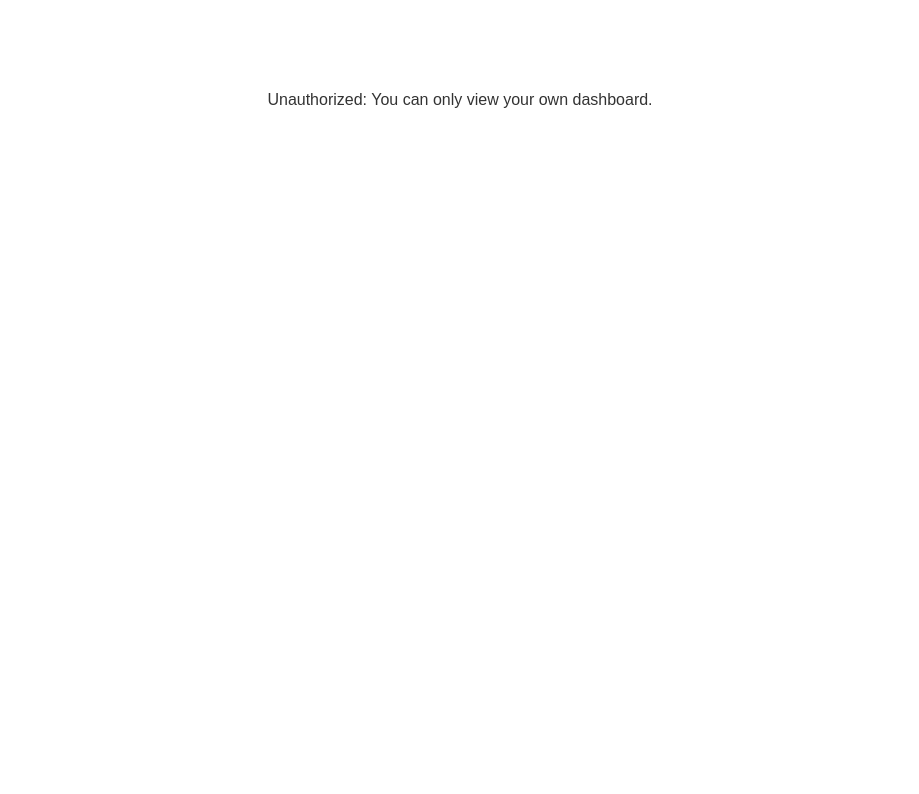
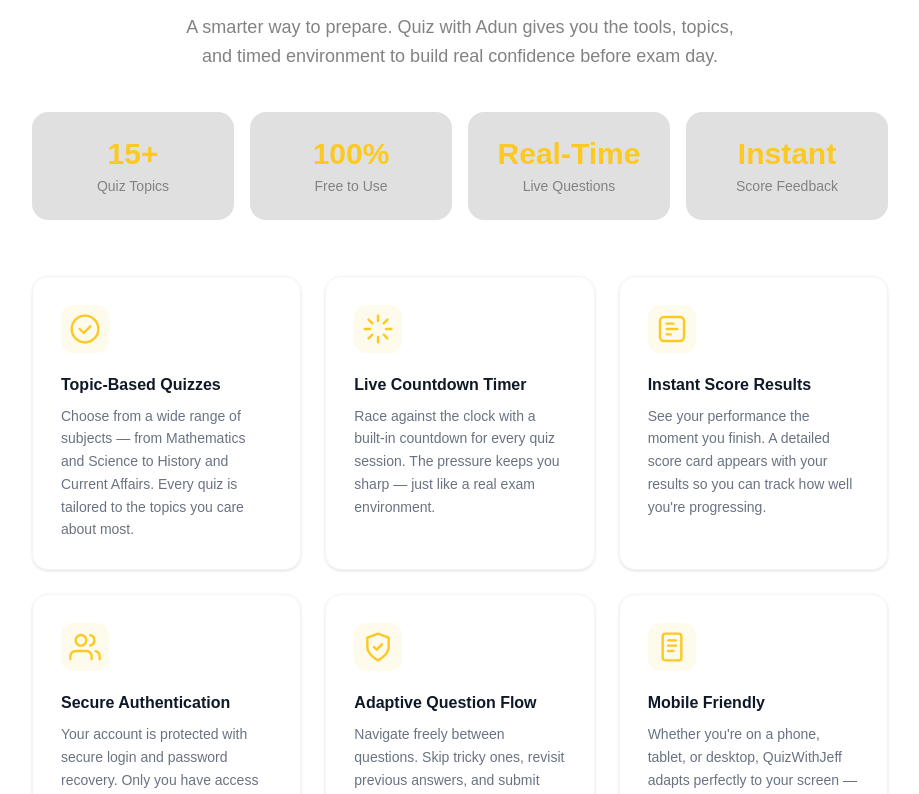
Before and after one commit to Asiwaju-Adunade/quiz, a Next.js app: page /features in a window 1280 px wide. Shown: the part 300-1094 px from the top of the page, without its empty margins (180-1099 px from the left). Before the commit the page ends 800 px from the top, so only its background shows below. Built offline with nearby package versions, Linux system fonts and the light colour scheme; no server answers; sample sign-in values are in the browser's storage.

Commit message:
update text

```diff
--- a/app/api/login/router.ts
+++ /dev/null
@@ -1 +0,0 @@
-// this is going to the API endpoint => localhost:3000/api/login
--- a/app/api/scores/routes.ts
+++ /dev/null
@@ -1 +0,0 @@
-// localhost:3000/api/scores
--- /dev/null
+++ b/app/features/page.tsx
@@ -0,0 +1,223 @@
+"use client";
+import Link from "next/link";
+import Navbar from "@/components/ui/navbar";
+
+const features = [
+    {
+        icon: (
+            <svg width="32" height="32" viewBox="0 0 24 24" fill="none">
+                <circle cx="12" cy="12" r="10" stroke="#FCC822" strokeWidth="1.8" />
+                <path
+                    d="M8 12l3 3 5-5"
+                    stroke="#FCC822"
+                    strokeWidth="1.8"
+                    strokeLinecap="round"
+                    strokeLinejoin="round"
+                />
+            </svg>
+        ),
+        title: "Topic-Based Quizzes",
+        description:
+            "Choose from a wide range of subjects — from Mathematics and Science to History and Current Affairs. Every quiz is tailored to the topics you care about most.",
+    },
+    {
+        icon: (
+            <svg width="32" height="32" viewBox="0 0 24 24" fill="none">
+                <path
+                    d="M12 2v4M12 18v4M4.93 4.93l2.83 2.83M16.24 16.24l2.83 2.83M2 12h4M18 12h4M4.93 19.07l2.83-2.83M16.24 7.76l2.83-2.83"
+                    stroke="#FCC822"
+                    strokeWidth="1.8"
+                    strokeLinecap="round"
+                />
+            </svg>
+        ),
+        title: "Live Countdown Timer",
+        description:
+            "Race against the clock with a built-in countdown for every quiz session. The pressure keeps you sharp — just like a real exam environment.",
+    },
+    {
+        icon: (
+            <svg width="32" height="32" viewBox="0 0 24 24" fill="none">
+                <rect
+                    x="3"
+                    y="3"
+                    width="18"
+                    height="18"
+                    rx="3"
+                    stroke="#FCC822"
+                    strokeWidth="1.8"
+                />
+                <path
+                    d="M8 12h8M8 8h5M8 16h3"
+                    stroke="#FCC822"
+                    strokeWidth="1.8"
+                    strokeLinecap="round"
+                />
+            </svg>
+        ),
+        title: "Instant Score Results",
+        description:
+            "See your performance the moment you finish. A detailed score card appears with your results so you can track how well you're progressing.",
+    },
+    {
+        icon: (
+            <svg width="32" height="32" viewBox="0 0 24 24" fill="none">
+                <path
+                    d="M17 21v-2a4 4 0 00-4-4H5a4 4 0 00-4 4v2"
+                    stroke="#FCC822"
+                    strokeWidth="1.8"
+                    strokeLinecap="round"
+                />
+                <circle cx="9" cy="7" r="4" stroke="#FCC822" strokeWidth="1.8" />
+                <path
+                    d="M23 21v-2a4 4 0 00-3-3.87M16 3.13a4 4 0 010 7.75"
+                    stroke="#FCC822"
+                    strokeWidth="1.8"
+                    strokeLinecap="round"
+                />
+            </svg>
+        ),
+        title: "Secure Authentication",
+        description:
+            "Your account is protected with secure login and password recovery. Only you have access to your quiz history and progress — always safe, always private.",
+    },
+    {
+        icon: (
+            <svg width="32" height="32" viewBox="0 0 24 24" fill="none">
+                <path
+                    d="M12 22s8-4 8-10V5l-8-3-8 3v7c0 6 8 10 8 10z"
+                    stroke="#FCC822"
+                    strokeWidth="1.8"
+                    strokeLinecap="round"
+                    strokeLinejoin="round"
+                />
+                <path
+                    d="M9 12l2 2 4-4"
+                    stroke="#FCC822"
+                    strokeWidth="1.8"
+                    strokeLinecap="round"
+                    strokeLinejoin="round"
+                />
+            </svg>
+        ),
+        title: "Adaptive Question Flow",
+        description:
+            "Navigate freely between questions. Skip tricky ones, revisit previous answers, and submit when you're confident — all at your own pace.",
+    },
+    {
+        icon: (
+            <svg width="32" height="32" viewBox="0 0 24 24" fill="none">
+                <rect
+                    x="5"
+                    y="2"
+                    width="14"
+                    height="20"
+                    rx="2"
+                    stroke="#FCC822"
+                    strokeWidth="1.8"
+                />
+                <path
+                    d="M9 7h6M9 11h6M9 15h4"
+                    stroke="#FCC822"
+                    strokeWidth="1.8"
+                    strokeLinecap="round"
+                />
+            </svg>
+        ),
+        title: "Mobile Friendly",
+        description:
+            "Whether you're on a phone, tablet, or desktop, QuizWithJeff adapts perfectly to your screen — quizzing on the go has never been easier.",
+    },
+];
+
+const stats = [
+    { value: "15+", label: "Quiz Topics" },
+    { value: "100%", label: "Free to Use" },
+    { value: "Real-Time", label: "Live Questions" },
+    { value: "Instant", label: "Score Feedback" },
+];
+
+export default function FeaturesPage() {
+    return (
+        <div className="min-h-screen">
+
+            <Navbar />
+            {/* Hero Section*/}
+            <section className="max-w-4xl mx-auto pt-16 pb-10 text-center">
+                <span className="text-3xl font-bold text-quiz-yellow mb-10">
+                    Why Quiz with Adun
+                </span>
+                <h1 className="text-3xl sm:text-5xl font-bold text-gray-900  my-5">
+                    Everything you need to{" "}
+                    <span className="text-quiz-yellow">ace your exams</span>
+                </h1>
+                <p className="text-quiz-dark-gray text-lg max-w-xl mx-auto leading-relaxed">
+                    A smarter way to prepare. Quiz with Adun gives you the tools, topics,
+                    and timed environment to build real confidence before exam day.
+                </p>
+            </section>
+
+            {/* Stats Strip */}
+            <section className="max-w-4xl mx-auto px-5 mb-14">
+                <div className="grid grid-cols-2 sm:grid-cols-4 gap-4">
+                    {stats.map((s) => (
+                        <div
+                            key={s.label}
+                            className="flex flex-col items-center justify-center bg-quiz-light-gray rounded-2xl py-6 px-4"
+                        >
+                            <span className="text-3xl font-extrabold text-quiz-yellow">
+                                {s.value}
+                            </span>
+                            <span className="text-sm text-quiz-dark-gray mt-1 font-medium">
+                                {s.label}
+                            </span>
+                        </div>
+                    ))}
+                </div>
+            </section>
+
+            {/* Feature Cards */}
+            <section className="max-w-4xl mx-auto px-5 pb-20">
+                <div className="grid grid-cols-1 sm:grid-cols-2 lg:grid-cols-3 gap-6">
+                    {features.map((f) => (
+                        <div
+                            key={f.title}
+                            className="group border border-gray-100 rounded-2xl p-7 shadow-sm hover:shadow-md hover:border-[#FCC822]/40 transition-all duration-300"
+                        >
+                            {/* Icon badge */}
+                            <div className="w-12 h-12 rounded-xl bg-[#FCC82215] flex items-center justify-center mb-5 group-hover:bg-[#FCC82230] transition-colors duration-300">
+                                {f.icon}
+                            </div>
+
+                            <h3 className="text-base font-bold text-gray-900 mb-2">
+                                {f.title}
+                            </h3>
+                            <p className="text-sm text-gray-500 leading-relaxed">
+                                {f.description}
+                            </p>
+                        </div>
+                    ))}
+                </div>
+            </section>
+
+            {/* CTA Section */}
+            <section className="bg-quiz-yellow py-16">
+                <div className="max-w-2xl mx-auto px-5 text-center">
+                    <h2 className="text-3xl font-extrabold text-black mb-3">
+                        Ready to start quizzing?
+                    </h2>
+                    <p className="text-black/70 mb-8 leading-relaxed">
+                        Join thousands of students using quiz with Adun to practice smarter,
+                        not harder. It's free, fast, and built for you.
+                    </p>
+
+                    <div className="border-2 border-white font-bold text-xl p-5  text-white! hover:bg-yellow-300 duration-300 rounded-full w-fit mx-auto">
+                        <Link
+                            href="/login">Get Started — It's Free
+                        </Link>
+                    </div>
+                </div>
+            </section>
+        </div>
+    );
+}
--- a/app/login/page.tsx
+++ b/app/login/page.tsx
@@ -73,10 +73,10 @@
     <div className="min-h-screen w-full mx-auto md:grid grid-cols-2">
 
       {/* text child div */}
-      <div className="p-5 sm:p-7 flex flex-col gap-6 sm:gap-10">
+      <div className="p-5 sm:p-8 flex flex-col gap-6 sm:gap-10">
 
         {/* logo */}
-        <div className="mx-auto mt-10">
+        <div className="mx-auto mt-15">
           <Image
             src="/svgs/logo.svg"
             alt="logo"
@@ -151,7 +151,7 @@
               placeholder="********"
               onChange={(e: React.ChangeEvent<HTMLInputElement>) => {
                 setPassword(e.target.value);
-                setErrors((prev) => ({ ...prev, password: undefined }));
+                setErrors((prev) => ({ ...prev, password: undefined, general: undefined }));
               }}
             />
 
@@ -169,6 +169,12 @@
               </p>
             )}
           </div>
+
+          {errors.general && (
+            <div className="mt-4 p-3 bg-red-50 border border-red-200 text-red-600 text-sm rounded-md">
+              {errors.general}
+            </div>
+          )}
 
           {/* signup/login buttons */}
           <div className="flex gap-12 mt-10">
--- a/app/question/page.tsx
+++ b/app/question/page.tsx
@@ -357,7 +357,6 @@
 //               </div>
 //             </div>
 
-
 //             {/* complete button part */}
 //             <div className="flex justify-end">
 //                 <Button
@@ -372,10 +371,6 @@
 //     </div>
 //   );
 // }
-
-
-
-
 
 "use client";
 import { useEffect, useState, useRef, useCallback } from "react";
@@ -438,10 +433,16 @@
   ]);
   const keys = ["A", "B", "C", "D"] as const;
   const options = Object.fromEntries(
-    keys.map((k, i) => [k, allOptions[i] ?? "—"])
+    keys.map((k, i) => [k, allOptions[i] ?? "—"]),
   ) as { A: string; B: string; C: string; D: string };
   const correctKey = keys[allOptions.indexOf(raw.correctAnswer)] ?? "A";
-  return { id: raw.id, topic, text: raw.question.text, options, answer: correctKey };
+  return {
+    id: raw.id,
+    topic,
+    text: raw.question.text,
+    options,
+    answer: correctKey,
+  };
 }
 
 async function fetchQuestionsForTopics(topics: string[]): Promise<Question[]> {
@@ -476,8 +477,12 @@
   const questionsRef = useRef<Question[]>([]);
   const answersRef = useRef<Record<number, string | null>>({});
 
-  useEffect(() => { questionsRef.current = questions; }, [questions]);
-  useEffect(() => { answersRef.current = answers; }, [answers]);
+  useEffect(() => {
+    questionsRef.current = questions;
+  }, [questions]);
+  useEffect(() => {
+    answersRef.current = answers;
+  }, [answers]);
 
   const handleFinish = useCallback(() => {
     if (timerRef.current) clearTimeout(timerRef.current);
@@ -491,10 +496,16 @@
 
   useEffect(() => {
     const storedTopics = localStorage.getItem("selectedTopics");
-    if (!storedTopics) { router.push("/starttask"); return; }
+    if (!storedTopics) {
+      router.push("/starttask");
+      return;
+    }
 
     const topics: string[] = JSON.parse(storedTopics);
-    if (topics.length < 5) { router.push("/starttask"); return; }
+    if (topics.length < 5) {
+      router.push("/starttask");
+      return;
+    }
 
     fetchQuestionsForTopics(topics)
       .then((qs) => {
@@ -510,13 +521,18 @@
 
   useEffect(() => {
     if (timeLeft === null || isFinished) return;
-    if (timeLeft <= 0) { handleFinish(); return; }
+    if (timeLeft <= 0) {
+      handleFinish();
+      return;
+    }
 
     timerRef.current = setTimeout(() => {
       setTimeLeft((prev) => (prev !== null ? prev - 1 : null));
     }, 1000);
 
-    return () => { if (timerRef.current) clearTimeout(timerRef.current); };
+    return () => {
+      if (timerRef.current) clearTimeout(timerRef.current);
+    };
   }, [timeLeft, isFinished, handleFinish]);
 
   const handleOptionSelect = (option: string) =>
@@ -553,12 +569,11 @@
   const currentQuestion = questions[currentIndex];
 
   return (
-    <div className="min-h-screen bg-white">
+    <div className="min-h-screen ">
       <Navbar />
 
-      <div className="max-w-4xl mx-auto px-3 sm:px-5 py-6 sm:py-10">
-
-        {/* ✅ STEPPER (RESTORED) */}
+      <div className="max-w-6xl mx-auto px-3 sm:px-5 py-6 sm:py-10">
+        {/* STEPPER PART */}
         <div className="flex justify-center flex-wrap mx-auto mb-6 sm:mb-8 gap-0">
           {questions.map((_, idx) => (
             <div key={idx} className="flex items-center">
@@ -581,14 +596,14 @@
           ))}
         </div>
 
-        {/* ✅ QUESTION */}
-        <div className="bg-quiz-yellow p-5 sm:p-6 mb-6 sm:mb-8 text-center">
-          <h2 className="text-lg sm:text-2xl font-bold text-white leading-snug">
+        {/* QUESTION PART */}
+        <div className="bg-quiz-yellow p-10  h-30 sm:p-6 mb-6 sm:mb-8 flex items-center justify-center">
+          <h2 className="text-lg sm:text-2xl font-bold  text-white leading-snug">
             {currentQuestion.text}
           </h2>
         </div>
 
-        {/* ✅ OPTIONS */}
+        {/* ✅ OPTIONS PART */}
         <div className="grid grid-cols-1 sm:grid-cols-2 gap-4 sm:gap-8 my-6 sm:my-10 mb-10 sm:mb-15 max-w-2xl mx-auto w-full">
           {(["A", "B", "C", "D"] as const).map((key) => {
             const isSelected = answers[currentIndex] === key;
@@ -597,19 +612,19 @@
                 key={key}
                 onClick={() => handleOptionSelect(key)}
                 className={`p-4 sm:p-5 transition-colors duration-200 flex items-center gap-3
-                  ${
-                    isSelected
-                      ? "bg-quiz-yellow"
-                      : "bg-quiz-light-gray"
-                  }`}
+                  ${isSelected ? "bg-quiz-yellow" : "bg-quiz-light-gray"}`}
               >
                 {/* LETTER with full stop */}
-                <span className={`text-base sm:text-xl font-bold shrink-0 ${isSelected ? "text-white" : "text-black"}`}>
+                <span
+                  className={`text-base sm:text-xl font-bold shrink-0 ${isSelected ? "text-white" : "text-black"}`}
+                >
                   {key}.
                 </span>
 
                 {/*options text - centered */}
-                <span className={`text-base sm:text-xl font-bold flex-1 text-center ${isSelected ? "text-white" : "text-black"}`}>
+                <span
+                  className={`text-base sm:text-xl font-bold flex-1 text-center ${isSelected ? "text-white" : "text-black"}`}
+                >
                   {currentQuestion.options[key]}
                 </span>
               </button>
@@ -618,9 +633,9 @@
         </div>
 
         {/* ✅ BUTTONS + TIMER */}
-        <div className="flex flex-wrap justify-between items-center gap-3 mt-6 sm:mt-10">
-
+        <div className="flex mx-auto justify-around items-center p-3 max-w-3xl gap-5 mt-6 sm:mt-10">
           {/* previous button part */}
+          <div>
             <Button
               label="← Prev"
               onClick={handlePrevious}
@@ -628,39 +643,57 @@
               style={{ background: "#D9D9D9", color: "black" }}
               className="text-sm! sm:text-base! px-4! sm:px-[30px]!"
             />
+          </div>
 
-          {/* Timer — centred */}
-          <div className="flex items-center gap-2 bg-gray-100 px-3 py-2">
-            {/* timer image */}
-            <Image src="/svgs/Time.svg"
+          {/* Timer — clock SVG with time overlaid inside */}
+          <div className="relative flex items-center justify-center">
+            {/* clock SVG background */}
+            <Image
+              src="/svgs/Time.svg"
+              width={90}
+              height={70}
               alt="Timer"
-               width={18}
-               height={18}
+              className="object-contain"
             />
-            <span className="font-bold text-sm sm:text-base tabular-nums">
+            {/* time text overlaid in center of the clock */}
+            <span
+              className="absolute font-extrabold text-xl text-black "
+              style={{
+                top: "50%",
+                left: "50%",
+                transform: "translate(-50%, -50%)",
+              }}
+            >
               {timeLeft !== null ? formatTime(timeLeft) : "00:00"}
             </span>
           </div>
 
-          <div className="flex gap-2 sm:gap-3">
           {/* skip button part */}
+          <div>
             <Button
               label="Skip"
               onClick={handleSkip}
-              style={{ background: "white", color: "#FCC822", border: "1px solid #FCC822" }}
+              style={{
+                background: "white",
+                color: "#FCC822",
+                border: "1px solid #FCC822",
+              }}
               className="text-sm! sm:text-base! px-4! sm:px-[30px]!"
             />
+          </div>
 
           {/* next button part */}
+          <div>
             <Button
               variant="primary"
-              label={currentIndex === questions.length - 1 ? "Submit" : "Next →"}
+              label={
+                currentIndex === questions.length - 1 ? "Submit" : "Next →"
+              }
               onClick={handleNext}
               disabled={!answers[currentIndex]}
               className={`text-sm! sm:text-base! px-4! sm:px-[30px]! ${!answers[currentIndex] ? "opacity-40 cursor-not-allowed" : ""}`}
             />
           </div>
-
         </div>
       </div>
 
@@ -668,7 +701,6 @@
       {isFinished && (
         <div className="fixed inset-0 bg-black/50 flex justify-center items-center p-4">
           <div className="bg-white p-5 sm:p-10 max-w-2xl w-full mx-auto">
-
             <div className="relative flex items-center justify-center">
               {/* IMAGE MODAL */}
               <Image
@@ -682,7 +714,7 @@
               {/* SCORE INSIDE MODAL */}
               <div className="absolute inset-0 flex flex-col items-center justify-center text-white">
                 <p className="text-xl sm:text-3xl font-bold">Your Score</p>
-                <p className="text-7xl sm:text-9xl font-bold">{score}</p>
+                <p className="text-7xl sm:text-9xl font-extrabold">{score}</p>
               </div>
             </div>
 
--- a/components/ui/navbar.tsx
+++ b/components/ui/navbar.tsx
@@ -45,7 +45,7 @@
           </Link>
 
           <Link
-            href="/"
+            href="/features"
             className="hover:text-quiz-light-gray transition duration-200"
           >
             Features
@@ -84,7 +84,7 @@
           </Link>
 
           <Link
-            href="/"
+            href="/features"
             className="hover:text-quiz-light-gray transition duration-200"
           >
             Features
```
Also changed, not shown: public/svgs/Time.svg. Lines whose indentation alone changed are shown as unchanged.
